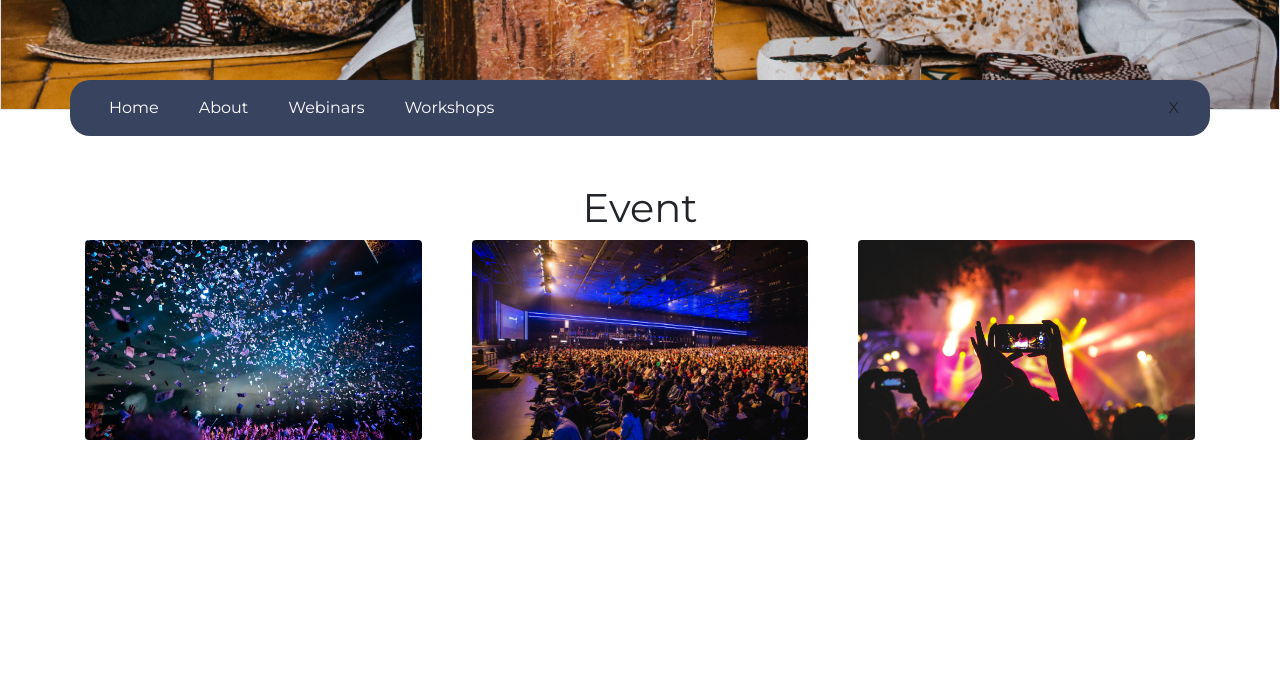
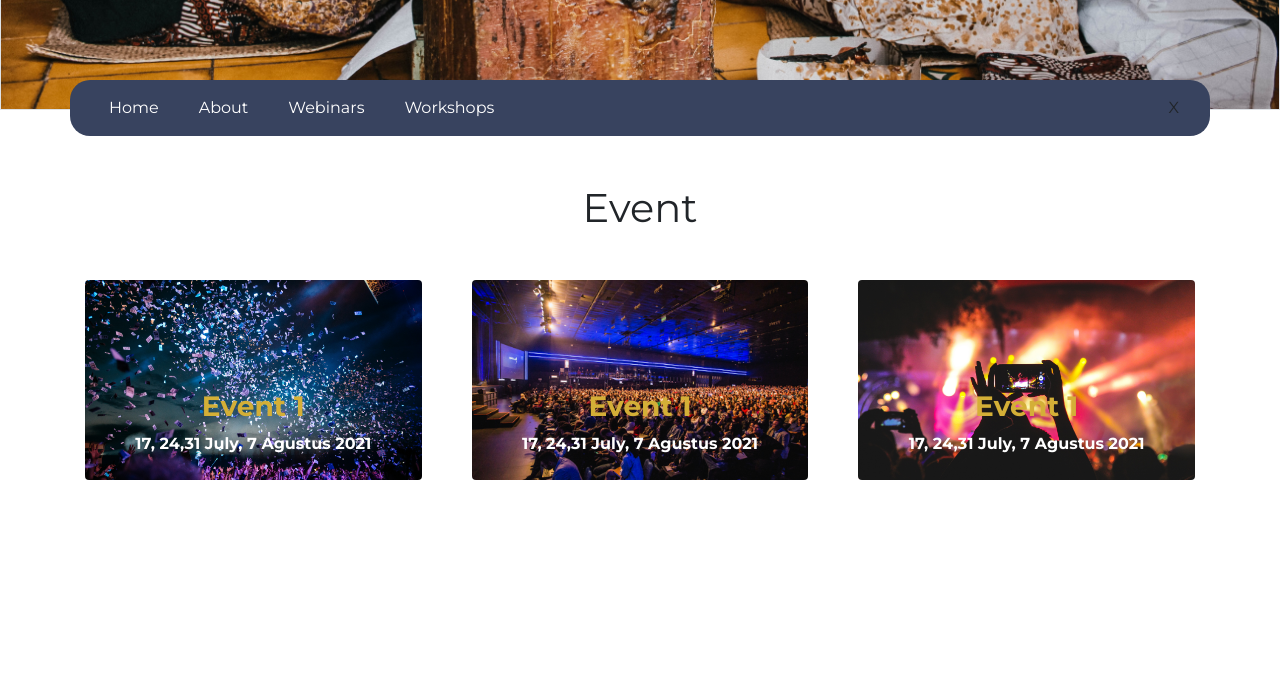
Before and after one commit to ifetayo14/lumintuEventTicketing, a PHP site: page /main.html in a window 1280 px wide. Shown: the part 690-1369 px from the top of the page. Run offline with PHP 8.4, Linux system fonts and the light colour scheme; some libraries are stand-ins or nearby versions.

Commit message:
Landing Page

```diff
--- a/main.html
+++ b/main.html
@@ -55,18 +55,36 @@
         </nav>
     </div>
     <div class="container container-event mt-5 mb-5">
-      <div class="header-event">
+      <div class="header-event mb-5">
         <p class="h1 text-center">Event</p>
       </div>
       <div class="owl-carousel owl-theme">
-        <div class="item item1 rounded">
-
+        <div class="item item1 rounded d-flex align-items-end">
+          <div class="container deskripsi p-2">
+            <p class="h3 nama-event text-center">Event 1</p>
+            <p class="tanggal text-center">17, 24,31 July, 7 Agustus 2021</p>
+            <div class="mt-3 text-center more d-none">
+              <button class="btn btn-more w-75">Click More</button>
+            </div>
+          </div>
         </div>
-        <div class="item item2 rounded">
-
+        <div class="item item2 rounded d-flex align-items-end">
+          <div class="container deskripsi p-2">
+            <p class="h3 nama-event text-center">Event 1</p>
+            <p class="tanggal text-center">17, 24,31 July, 7 Agustus 2021</p>
+            <div class="mt-3 text-center more d-none">
+              <button class="btn btn-more w-75">Click More</button>
+            </div>
+          </div>
         </div>
-        <div class="item item3 rounded">
-
+        <div class="item item3 rounded d-flex align-items-end">
+          <div class="container deskripsi p-2">
+            <p class="h3 nama-event text-center">Event 1</p>
+            <p class="tanggal text-center">17, 24,31 July, 7 Agustus 2021</p>
+            <div class="mt-3 text-center more d-none">
+              <button class="btn btn-more w-75">Click More</button>
+            </div>
+          </div>
         </div>
 
     </div>
--- a/public/css/main.css
+++ b/public/css/main.css
@@ -102,6 +102,19 @@
     background-image: url('../img/event3.jpg');
 }
 
+.nama-event{
+    color: #D4AF37;
+    font-weight: 700;
+}
+.tanggal{
+    color: #ffffff;
+    font-weight: 700;
+}
+.btn-more{
+    background-color: #D4AF37;
+    color: #ffffff;
+}
+
 /* .slider-area{
     position: relative;
     z-index: 0;
--- a/public/js/main.js
+++ b/public/js/main.js
@@ -2,6 +2,8 @@
     loop:true,
     margin:50,
     nav:true,
+    animateOut: 'fadeOut',
+	animateIn: 'fadeIn',
     responsive:{
         0:{
             items:1
@@ -13,4 +15,20 @@
             items:3
         }
     }
-  })
+})
+
+$('.item').mouseenter( function() {
+    $(this).find('.more').removeClass('d-none', 5000)
+} ).mouseleave( function(){
+    $(this).find('.more').addClass('d-none', 5000)
+} );
+
+// $( ".deskripsi" ).mouseenter(
+//     function() {
+//         $(this).find('.more').removeClass('d-none')
+//     }.mouseleave(
+//         function(){
+//             $(this).find('.more').addClass('d-none')
+//         }
+//     )
+//   );
```
Also changed, not shown: details.html (added, +45 -0 lines).
